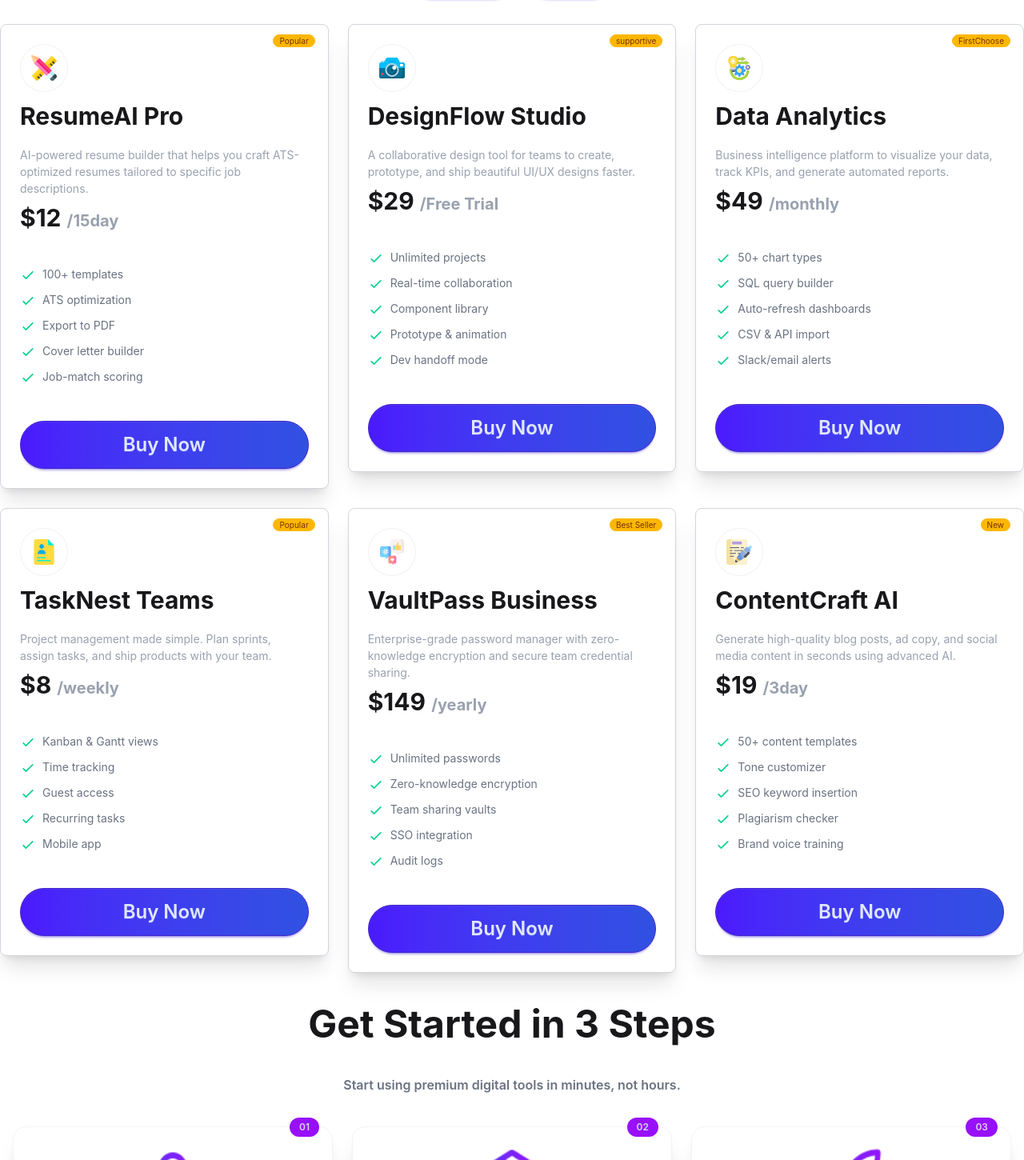
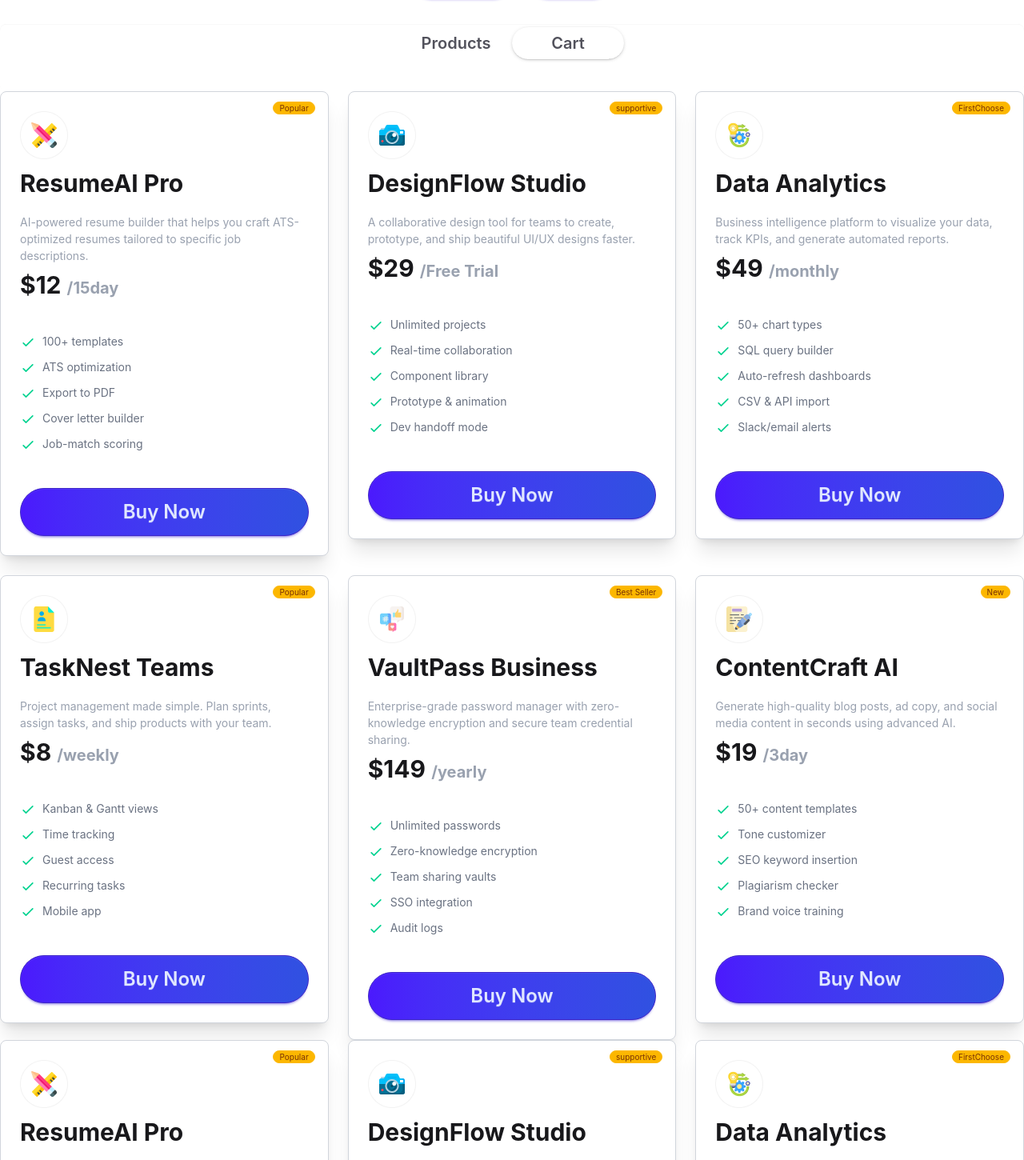
Before and after one commit to shamsul756/Ai-model-hub, a React (Vite) app: page / in a window 1280 px wide. Shown: the part 1160-2610 px from the top of the page at 80% size. Built offline with nearby package versions, Linux system fonts and the light colour scheme.

Commit message:
complete cart section

```diff
--- a/src/App.jsx
+++ b/src/App.jsx
@@ -1,4 +1,4 @@
-import React from 'react';
+import React, { useState } from 'react';
 import Navbar from './Components/Navbar/Navbar';
 import Banner from './Components/Navbar/Banner/Banner'
 import Footer from './Components/Navbar/Footer/Footer';
@@ -8,9 +8,10 @@ import GetStarted from './Components/GetStarted/GetStarted';
 import CardData from './Components/CardData/CardData';
 import Premium from './Components/Premium/Premium';
 import Pricing from './Components/Pricing/Pricing';
+import EmptyCard from './Components/EmptyCard';
 
 // data fetching
-const getDatas = async ()=> {
+const getDatas = async () => {
   const res = await fetch("/data.json")
   return res.json()
 
@@ -20,7 +21,7 @@ const getDatas = async ()=> {
 const dataPromises = getDatas()
 
 // card fetching
-const getCards = async ()=>{
+const getCards = async () => {
   const res = await fetch("/card.json")
   return res.json()
 }
@@ -30,20 +31,41 @@ const cardPromises = getCards()
 
 
 const App = () => {
+  const [activeTab, setActiveTab] = useState("Products")
+
+  const [carts, setCarts] = useState([])
+  console.log([carts]);
+
   return (
     <>
       <Navbar />
-      <Banner/>
-      <Stats/>
-      <Premium/>
-      <CardData dataPromises={dataPromises}/>
+      <Banner />
+      <Stats />
+      <Premium />
 
+      {/* daisi tab */}
+      {/* name of each tab group should be unique */}
+      <div className="tabs tabs-box justify-center bg-transparent pb-10">
+        <input type="radio" name="my_tabs_1" className="tab rounded-full w-35 text-xl font-semibold text-zinc-600" aria-label="Products"
+          onClick={() => setActiveTab("Products")}
+          defaultChecked />
+        <input type="radio" name="my_tabs_1" className="tab  rounded-full w-35 text-xl font-semibold text-zinc-600" aria-label="Cart"
+          onClick={() => setActiveTab("Cart")}
+          defaultChecked />
 
-<GetStarted/>
-<Pricing cardPromises={cardPromises}/>
+      </div>
+      {activeTab === "Products" && <CardData dataPromises={dataPromises} carts={carts} setCarts={setCarts} />}
+      {activeTab === "Cart" && <EmptyCard carts={carts} />}
+      {/* daisi tab end */}
 
-      <ReadySection/>
-      <Footer/>
+      <CardData dataPromises={dataPromises} />
+
+      <GetStarted />
+      <Pricing cardPromises={cardPromises} />
+
+      <ReadySection />
+      <Footer />
+
     </>
   );
 };
--- a/src/Components/CardData/CardData.jsx
+++ b/src/Components/CardData/CardData.jsx
@@ -1,45 +1,16 @@
 import React, { use } from 'react';
+import CardElement from '../CardElement';
 
-const CardData = ({ dataPromises }) => {
+const CardData = ({ dataPromises, carts, setCarts }) => {
   const cardData = use(dataPromises)
-  console.log(cardData);
+
+
   return (
 
     <div className='grid grid-cols-1 container mx-auto md:grid-cols-2 container mx-auto lg:grid-cols-3 gap-6 container mx-auto'>
 
       {cardData.map(data => (
-        <div key={data.id}>
-          {/* card design start  */}
-          <div className="card w-full bg-base-100 shadow-xl border border-gray-300">
-            <div className="card-body relative flex gap-5">
-              <span className="badge badge-xs badge-warning top-3 right-4 absolute">{data.tag}</span>
-
-              <div className="">
-                <img src={data.img} alt="icon" />
-                <h2 className="text-3xl font-bold my-3">{data.name}</h2>
-                <p className='text-md text-gray-400 py-2'>{data.description}</p>
-
-                <p className="text-3xl font-bold">${data.price} <span className='text-xl text-gray-400'>/{data.period}</span></p>
-              </div>
-              {/* --- feature design start  --- */}
-              <ul className="mt-6 flex flex-col gap-3 text-gray-500">
-                {data.features.map((feature, index) => (
-                  <li key={index} className="flex items-start">
-                    <svg xmlns="http://www.w3.org/2000/svg" className="size-5 me-2 text-success shrink-0" fill="none" viewBox="0 0 24 24" stroke="currentColor">
-                      <path strokeLinecap="round" strokeLinejoin="round" strokeWidth="2" d="M5 13l4 4L19 7" />
-                    </svg>
-                    <span className='text-md leading-tight'>{feature}</span>
-                  </li>
-                ))}
-              </ul>
-              {/* feature style end  */}
-              <div className="mt-6">
-                <button className="bg-gradient-to-r from-[#4b19fd] to-[#3051e1] btn btn-primary btn-block text-2xl rounded-full h-[60px]">Buy Now</button>
-              </div>
-            </div>
-          </div>
-          {/* card design end  */}
-        </div>
+      <CardElement key={data.id} data={data} carts={carts} setCarts={setCarts}/>
       ))}
     </div>
   );
--- /dev/null
+++ b/src/Components/CardElement.jsx
@@ -0,0 +1,47 @@
+import React, { useState } from 'react';
+
+const CardElement = ({data, carts, setCarts}) => {
+     const [isBuy, setIsBuy] = useState(true)
+   const handleBuyNow = () => {
+  setIsBuy(false)
+  setCarts([...carts, data])
+}
+    return (
+        <div>
+              <div key={data.id}>
+          {/* card design start  */}
+          <div className="card w-full bg-base-100 shadow-xl border border-gray-300">
+            <div className="card-body relative flex gap-5">
+              <span className="badge badge-xs badge-warning top-3 right-4 absolute">{data.tag}</span>
+
+              <div className="">
+                <img src={data.img} alt="icon" />
+                <h2 className="text-3xl font-bold my-3">{data.name}</h2>
+                <p className='text-md text-gray-400 py-2'>{data.description}</p>
+
+                <p className="text-3xl font-bold">${data.price} <span className='text-xl text-gray-400'>/{data.period}</span></p>
+              </div>
+              {/* --- feature design start  --- */}
+              <ul className="mt-6 flex flex-col gap-3 text-gray-500">
+                {data.features.map((feature, index) => (
+                  <li key={index} className="flex items-start">
+                    <svg xmlns="http://www.w3.org/2000/svg" className="size-5 me-2 text-success shrink-0" fill="none" viewBox="0 0 24 24" stroke="currentColor">
+                      <path strokeLinecap="round" strokeLinejoin="round" strokeWidth="2" d="M5 13l4 4L19 7" />
+                    </svg>
+                    <span className='text-md leading-tight'>{feature}</span>
+                  </li>
+                ))}
+              </ul>
+              {/* feature style end  */}
+              <div className="mt-6">
+                <button onClick={handleBuyNow} className="bg-gradient-to-r from-[#4b19fd] to-[#3051e1] btn btn-primary btn-block text-2xl rounded-full h-[60px]">{isBuy ? "Buy Now" : "Buy"}</button>
+              </div>
+            </div>
+          </div>
+          {/* card design end  */}
+        </div>
+        </div>
+    );
+};
+
+export default CardElement;
--- /dev/null
+++ b/src/Components/EmptyCard.jsx
@@ -0,0 +1,47 @@
+import React from 'react';
+import { MdOutlineHourglassEmpty, MdRemoveShoppingCart } from 'react-icons/md';
+
+const EmptyCard = ({ carts }) => {
+    console.log(carts);
+    return (
+        <div className='space-y-5'>
+            {
+                carts.map(item =>
+                    <div key={item.id}>
+                        {/* card demo */}
+                   <div className="card bg-base-100 w-full shadow-xl border border-gray-200 rounded-2xl p-4 border-red-800 container mx-auto">
+    <div className='flex items-center gap-4'>
+        <img
+            className='h-[80px] w-[80px] rounded-xl object-contain bg-gray-50 p-1'
+            src={item.img}
+            alt={item.name}
+        />
+        <div className="flex-1">
+            <h2 className="font-bold text-3xl text-cyan-950">{item.name}</h2>
+            <p className='font-semibold text-3xl text-indigo-600'>${item.price}</p>
+        </div>
+        <MdRemoveShoppingCart className='text-4xl text-gray-300 hover:text-red-400 cursor-pointer transition-colors' />
+    </div>
+</div>
+                        {/* card demo end */}
+                    </div>
+                )
+            }
+            <div className='container mx-auto flex bg-black text-white justify-between px-4 py-5' >
+            <h2 className='font-bold text-5xl text-yellow-300'>Total</h2>
+            <p className='font-semibold text-4xl text-amber-500'>$</p>
+            </div>
+            <div className='container mx-auto space-y-5'>
+                <div>
+                    <MdOutlineHourglassEmpty className='text-9xl justify-center items-center mx-auto text-cyan-950' />
+                </div>
+                <h1 className='text-3xl md:font-bold text-6xl text-center text-cyan-950'>No card selected</h1>
+                <h3 className='text-2xl text-gray-400 py-9 text-center'>Please select a card to continue</h3>
+
+            </div>
+
+        </div>
+    );
+};
+
+export default EmptyCard;
```
